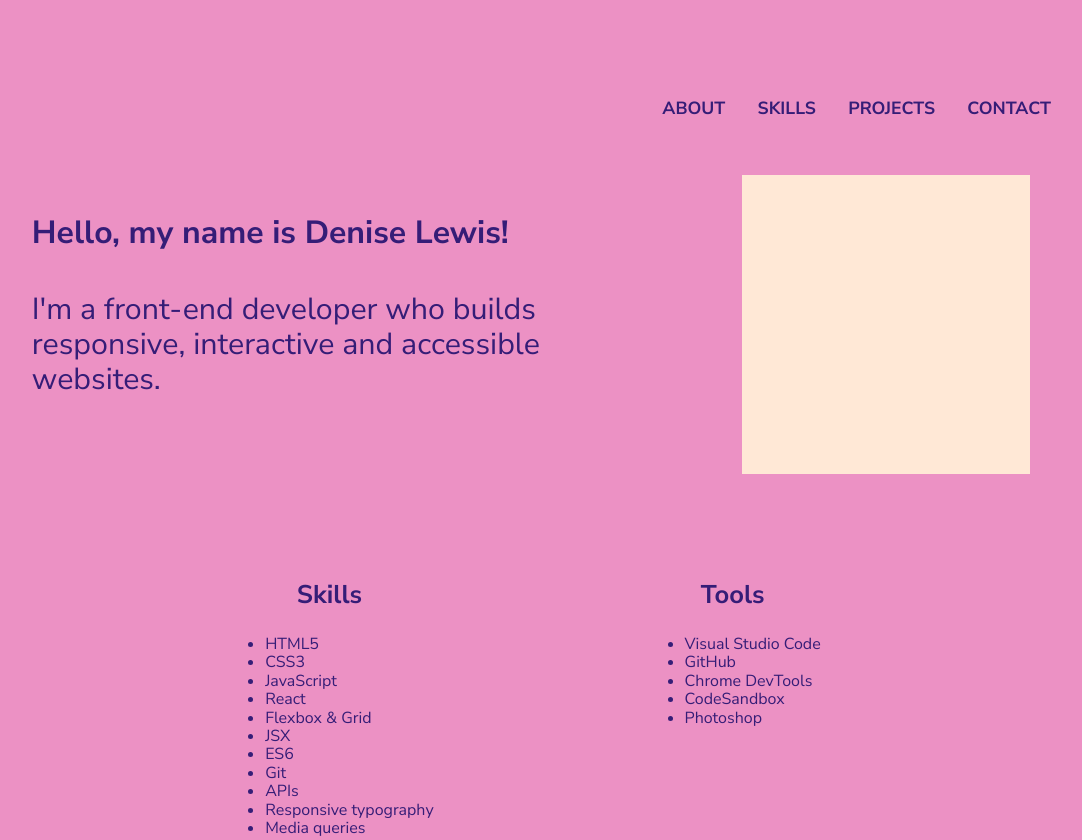
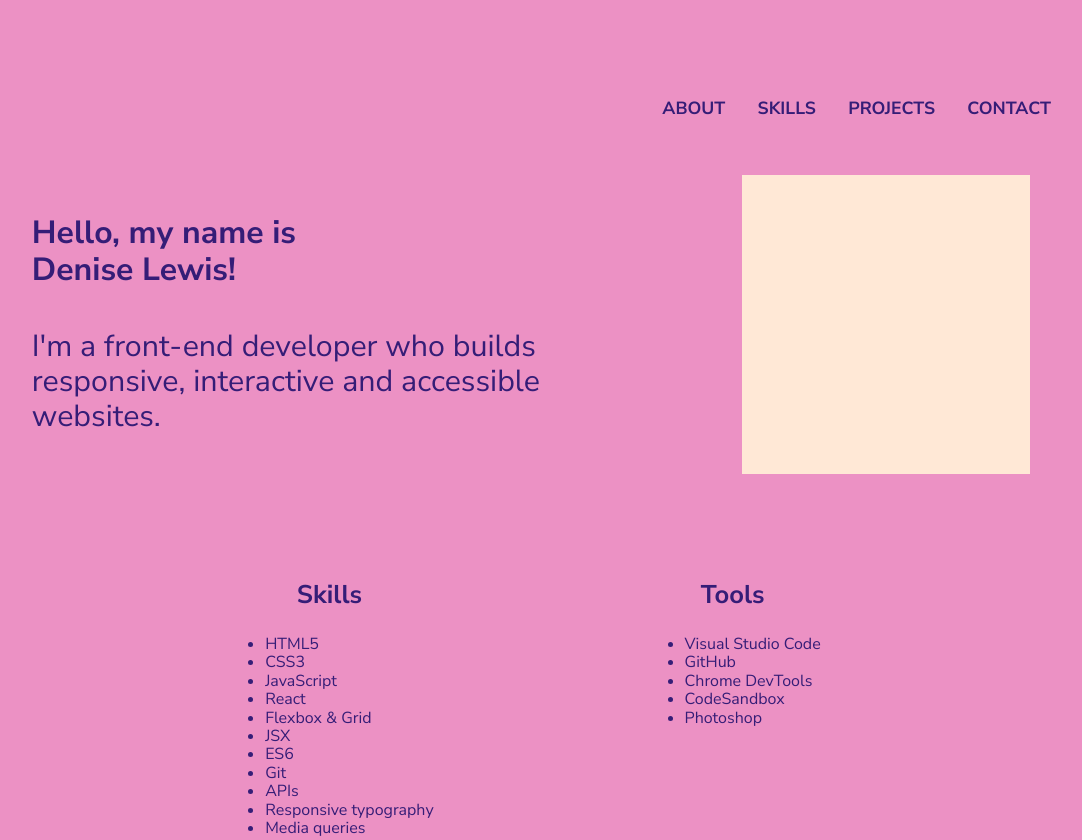
Before and after one commit to DeniseLewis1/portfolio, a website built with Parcel: page index.html in a window 1280 px wide. Shown: the top 840 px of the page, without its empty margins (109-1191 px from the left). Built offline with nearby package versions, Linux system fonts and the light colour scheme.

Commit message:
Added span tag in header

```diff
--- a/index.html
+++ b/index.html
@@ -43,7 +43,7 @@
       </nav>
       <div class="header-content">
         <div class="header-text">
-          <h1>Hello, my name is Denise Lewis!</h1>
+          <h1>Hello, my name is <br /><span class="header-name">Denise Lewis!</span></h1>
           <h2>I'm a front-end developer who builds responsive, interactive and accessible websites.</h2>
         </div>
         <img src="img/denise-profile-1.png" alt="Photo of Denise Lewis">
```
